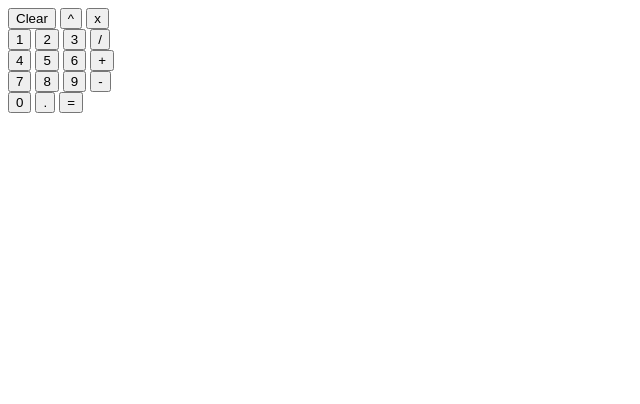
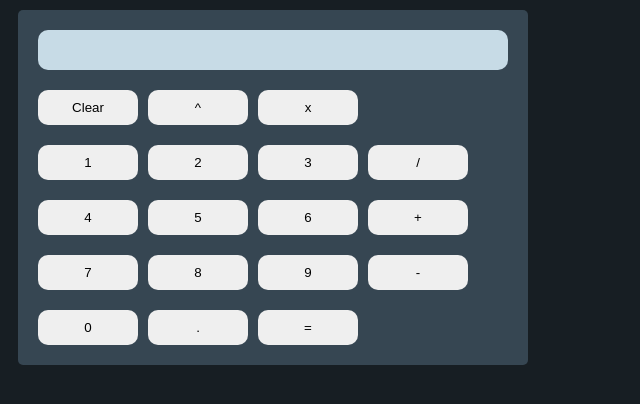
Before and after one commit to Shadowstep1720/calculator, a plain HTML site: page index.html in a window 1280 px wide. Shown: the whole page, without its empty margins (0-640 px from the left). Drawn offline with Linux system fonts and the light colour scheme.

Commit message:
Style calculator

```diff
--- a/index.html
+++ b/index.html
@@ -13,31 +13,31 @@
     <div id="calculator">
         <div id="display"></div>
         <div id="buttons">
-            <div id="row-1">
+            <div id="row-1" class="button-row">
                 <button class="button input function" id="clear">Clear</button>
                 <button class="button input operator" id="^">^</button>
                 <button class="button input operator" id="x">x</button>
             </div>
-            <div id="row-2">
+            <div id="row-2" class="button-row">
                 <button class="button input number" id="1">1</button>
                 <button class="button input number" id="2">2</button>
                 <button class="button input number" id="3">3</button>
                 <button class="button input operator" id="/">/</button>
             </div>
-            <div id="row-3">
+            <div id="row-3" class="button-row">
                 <button class="button input number" id="4">4</button>
                 <button class="button input number" id="5">5</button>
                 <button class="button input number" id="6">6</button>
                 <button class="button input operator" id="+">+</button>
 
             </div>
-            <div id="row-4">
+            <div id="row-4" class="button-row">
                 <button class="button input number" id="7">7</button>
                 <button class="button input number" id="8">8</button>
                 <button class="button input number" id="9">9</button>
                 <button class="button input operator" id="-">-</button>
             </div>
-            <div id="row-5">
+            <div id="row-5" class="button-row">
                 <button class="button input number" id="0">0</button>
                 <button class="button input number" id="decimal">.</button>
                 <button class="button enter function" id="enter"> =</button>
--- a/style.css
+++ b/style.css
@@ -0,0 +1,54 @@
+html {
+    background-color: #171E23;
+    padding: auto;
+
+    #calculator {
+        background-color: #364652;
+        padding: 20px;
+        margin: 10px;
+        border-radius: 5px;
+        display: flex;
+        flex-direction: column;
+        justify-content: space-around;
+        align-items: stretch;
+        gap: 20px;
+        max-width: 470px;
+
+        #display {
+            background-color: #C7DBE6;
+            min-height: 20px;
+            border-radius: 10px;
+            padding: 10px;
+
+        }
+
+        #buttons {
+            display: flex;
+            justify-content: center;
+            gap: 20px;
+            flex-direction: column;
+            align-items: stretch;
+
+            .button-row {
+                display: flex;
+                justify-items: stretch;
+                gap: 10px;
+                flex-grow: 1;
+
+            }
+        }
+
+    }
+}
+
+.button {
+    padding: 10px 20px;
+    border-radius: 10px;
+    border: none;
+    width: 100px
+}
+
+body {
+    width: 100%;
+    height: 100%;
+}
```
